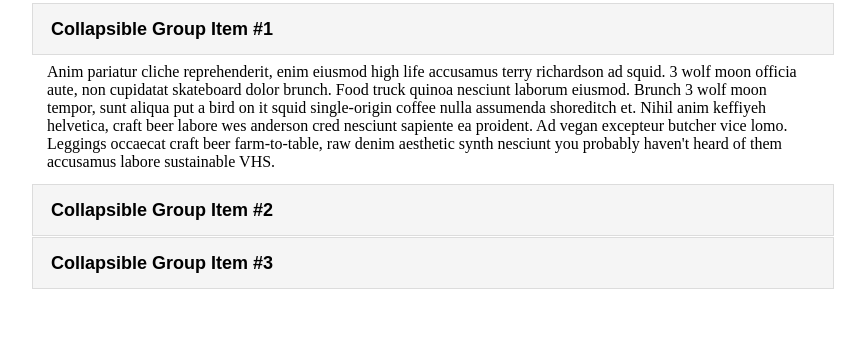
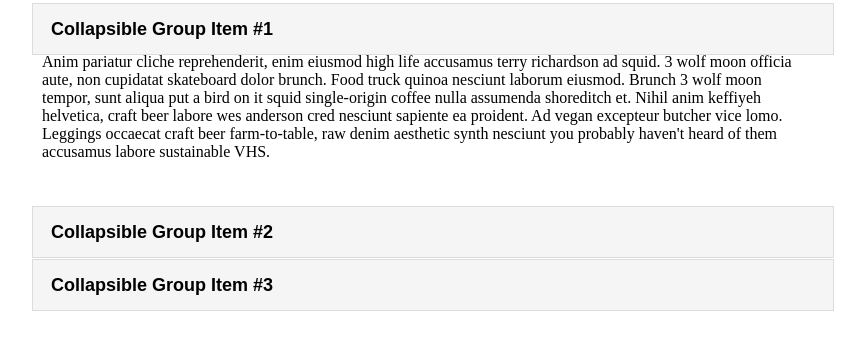
Before and after one commit to Mulgure/ife---2017, a plain HTML site: page 使用CSS实现折叠面板/index.html in a window 1280 px wide. Both pictures are taken after a click on the radio button 645 px from the left and 28 px from the top of the page. Shown: the whole page, without its empty margins (213-1078 px from the left). Drawn offline with Linux system fonts and the light colour scheme.

Commit message:
Update index.html

```diff
--- a/使用CSS实现折叠面板/index.html
+++ b/使用CSS实现折叠面板/index.html
@@ -19,12 +19,13 @@
 
     .panel-body{
         height: 0;
-        display: none;
+        overflow: hidden;
+        padding: 0 15px;
+        transition: all 2s;
     }
 
     input:checked+.panel-body{
-        height: auto;
-        display: block;
+        height: 150px;
     }
 
     input{
@@ -56,9 +57,6 @@
         content: "Collapsible Group Item #3";
     }
 
-    .panel-body{
-        padding: 10px 20px;
-    }
     </style>
 </head>
 <body>
```
